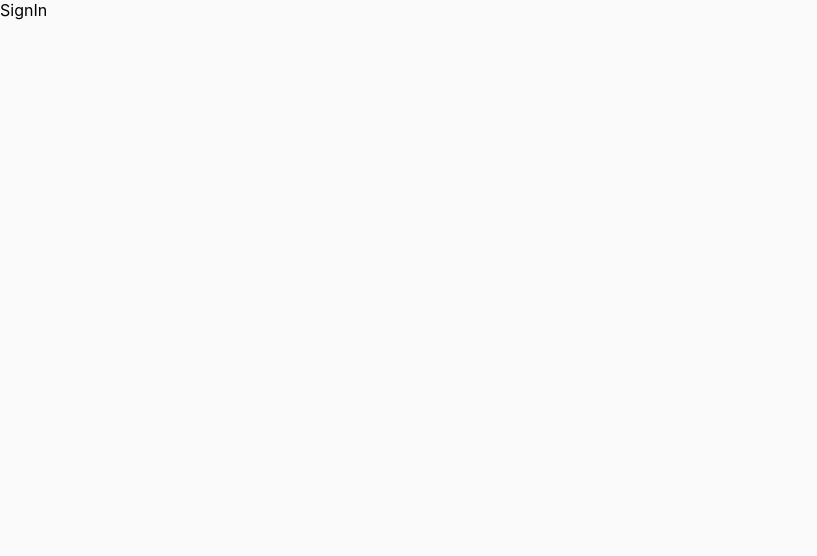
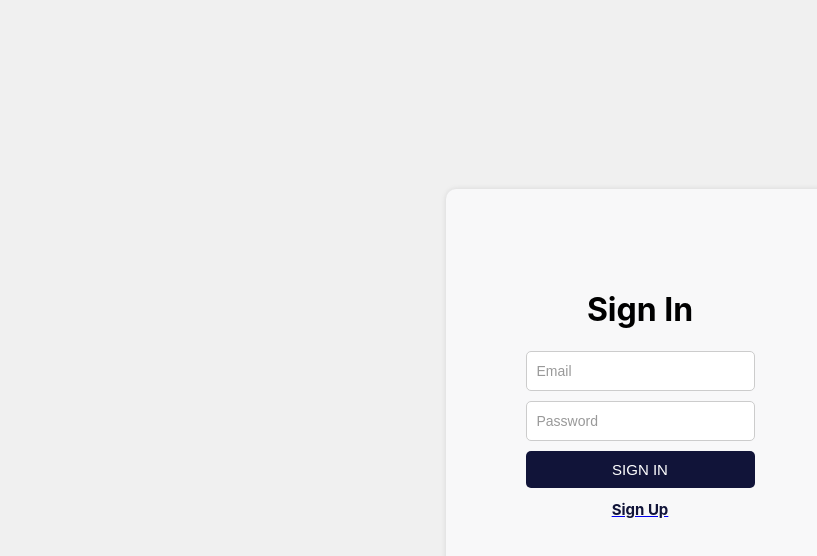
Before and after one commit to ardaalkan/akinsoft-software-challenge, a React (Vite) app in the folder client/: page /sign-in in a window 1280 px wide. Shown: the top 556 px of the page, without its empty margins (0-817 px from the left). Built offline with nearby package versions, Linux system fonts and the light colour scheme.

Commit message:
added outlet feature/router

```diff
--- a/client/src/App.jsx
+++ b/client/src/App.jsx
@@ -1,12 +1,16 @@
 import { BrowserRouter, Routes, Route } from "react-router-dom";
 import SignIn from "./pages/SignIn/SignIn";
 import Signup from "./pages/SignUp/SignUp";
+import Home from "./pages/Home/Home";
+import Layout from "./components/Layout/Layout";
 
 export default function App() {
   return (
     <BrowserRouter>
       <Routes>
-        <Route path="/" />
+        <Route element={<Layout />}>
+          <Route path="/" element={<Home />} />
+        </Route>
         <Route path="sign-in" element={<SignIn />} />
         <Route path="sign-up" element={<Signup />} />
       </Routes>
--- /dev/null
+++ b/client/src/components/Footer/Footer.jsx
@@ -0,0 +1,5 @@
+export default function Footer() {
+  return (
+    <div>Footer</div>
+  )
+}
--- /dev/null
+++ b/client/src/components/Header/Header.jsx
@@ -0,0 +1,20 @@
+// src/Header.js
+import styles from "./Header.module.css";
+
+function Header() {
+  return (
+    <header className={styles.header}>
+      <h1>Benim Basit Header</h1>
+      <nav>
+        <ul className={styles.navList}>
+          <li className={styles.navItem}>Anasayfa</li>
+          <li className={styles.navItem}>Hakkında</li>
+          <li className={styles.navItem}>Hizmetler</li>
+          <li className={styles.navItem}>İletişim</li>
+        </ul>
+      </nav>
+    </header>
+  );
+}
+
+export default Header;
--- /dev/null
+++ b/client/src/components/Header/Header.module.css
@@ -0,0 +1,24 @@
+/* src/Header.module.css */
+
+.header {
+    background-color: #333;
+    color: #fff;
+    padding: 1rem;
+    text-align: center;
+  }
+
+  .navList {
+    list-style: none;
+    padding: 0;
+  }
+
+  .navItem {
+    display: inline;
+    margin: 0 10px;
+    font-size: 16px;
+    font-weight: bold;
+  }
+
+  .navItem:hover {
+    text-decoration: underline;
+  }
--- /dev/null
+++ b/client/src/components/Layout/Layout.jsx
@@ -0,0 +1,13 @@
+import Header from "../Header/Header";
+import Footer from "../Footer/Footer";
+import { Outlet } from "react-router-dom";
+
+export default function Layout() {
+  return (
+    <>
+      <Header />
+      <Outlet />
+      <Footer />
+    </>
+  );
+}
--- /dev/null
+++ b/client/src/pages/Home/Home.jsx
@@ -0,0 +1,7 @@
+export default function Home() {
+  return (
+    <div>
+      <p>Burada bir kaç kullanıcı adı ve sayfa bilgisi olacak.</p>
+    </div>
+  );
+}
--- a/client/src/pages/SignIn/SignIn.jsx
+++ b/client/src/pages/SignIn/SignIn.jsx
@@ -1,7 +1,77 @@
-import React from 'react'
+import { useState } from "react";
+import styles from "./SignIn.module.css";
+import { Link, useNavigate } from "react-router-dom";
 
 export default function SignIn() {
+  const [formData, setFormData] = useState({});
+  const [error, setError] = useState(null);
+  const [loading, setLoading] = useState(false);
+  const navigate = useNavigate();
+
+  const handleChange = (e) => {
+    setFormData({
+      ...formData,
+      [e.target.id]: e.target.value,
+    });
+  };
+
+  const handleSubmit = async (e) => {
+    e.preventDefault();
+    try {
+      setLoading(true);
+      const res = await fetch("/api/auth/signin", {
+        method: "POST",
+        headers: {
+          "Content-Type": "application/json",
+        },
+        body: JSON.stringify(formData),
+      });
+      const data = await res.json();
+      if (data.success === false) {
+        setError(data.message);
+        setLoading(false);
+        return;
+      }
+      setLoading(false);
+      setError(null);
+      navigate('/');
+      console.log(data);
+    } catch (error) {
+      setLoading(false);
+      setError(error.message);
+    }
+  };
+
+  console.log(formData);
+
   return (
-    <div>SignIn</div>
-  )
+    <div className={styles.pageContainer}>
+      <div className={styles.signUp}>
+        <h1>Sign In</h1>
+        <form className={styles.form} onSubmit={handleSubmit}>
+          <input
+            type="email"
+            placeholder="Email"
+            className={styles.usernameInput}
+            id="email"
+            onChange={handleChange}
+          />
+          <input
+            type="password"
+            placeholder="Password"
+            className={styles.usernameInput}
+            id="password"
+            onChange={handleChange}
+          />
+          <button disabled={loading} className={styles.buttonSignUp}>
+            {loading ? "Loading" : "Sign In"}
+          </button>
+        </form>
+        <Link to={"/sign-up"}>
+          <h2>Sign Up</h2>
+        </Link>
+      </div>
+      {error && <p>{error}</p>}
+    </div>
+  );
 }
--- a/client/src/pages/SignIn/SignIn.module.css
+++ b/client/src/pages/SignIn/SignIn.module.css
@@ -0,0 +1,79 @@
+/* NewSignUp.module.css */
+
+.pageContainer {
+    display: flex;
+    justify-content: center;
+    align-items: center;
+    height: 100vh;
+    background-color: #f0f0f0;
+  }
+
+  .signUp {
+    text-align: center;
+    background-color: #f8f8f9;
+    padding: 80px;
+    border-radius: 10px;
+    box-shadow: 0 0 5px rgba(110, 110, 110, 0.2);
+  }
+
+  .form {
+    display: flex;
+    flex-direction: column;
+    max-width: 300px;
+    margin: 0 auto;
+    text-align: center;
+  }
+
+  .usernameInput {
+    margin-bottom: 10px;
+    padding: 10px;
+    border: 1px solid #ccc;
+    border-radius: 5px;
+    font-size: 16px;
+  }
+
+  .usernameInput:focus {
+    outline: none;
+    border-color: #a3d0ff;
+    box-shadow: 0 0 5px rgba(159, 205, 255, 0.5);
+  }
+
+  h1 {
+    text-align: center;
+  }
+
+  h2 {
+    color: #111439;
+    font-size: 15px;
+    cursor: pointer;
+  }
+
+  .buttonSignUp {
+    display: inline-block;
+    padding: 10px 20px;
+    background-color: #111439;
+    color: #fff;
+    font-size: 15px;
+    border: none;
+    border-radius: 5px;
+    cursor: pointer;
+    transition: background-color 0.1s ease-in-out;
+    text-transform: uppercase;
+  }
+
+  .buttonSignUp:hover {
+    background-color: #204868;
+  }
+
+  .buttonSignUp:focus {
+    outline: none;
+  }
+
+  .buttonSignUp:active {
+    background-color: #003f80;
+  }
+
+  .usernameInput::placeholder {
+    color: #999;
+    font-size: 14px;
+  }
```
Also changed, not shown: client/src/pages/Home/Home.module.css (added).
